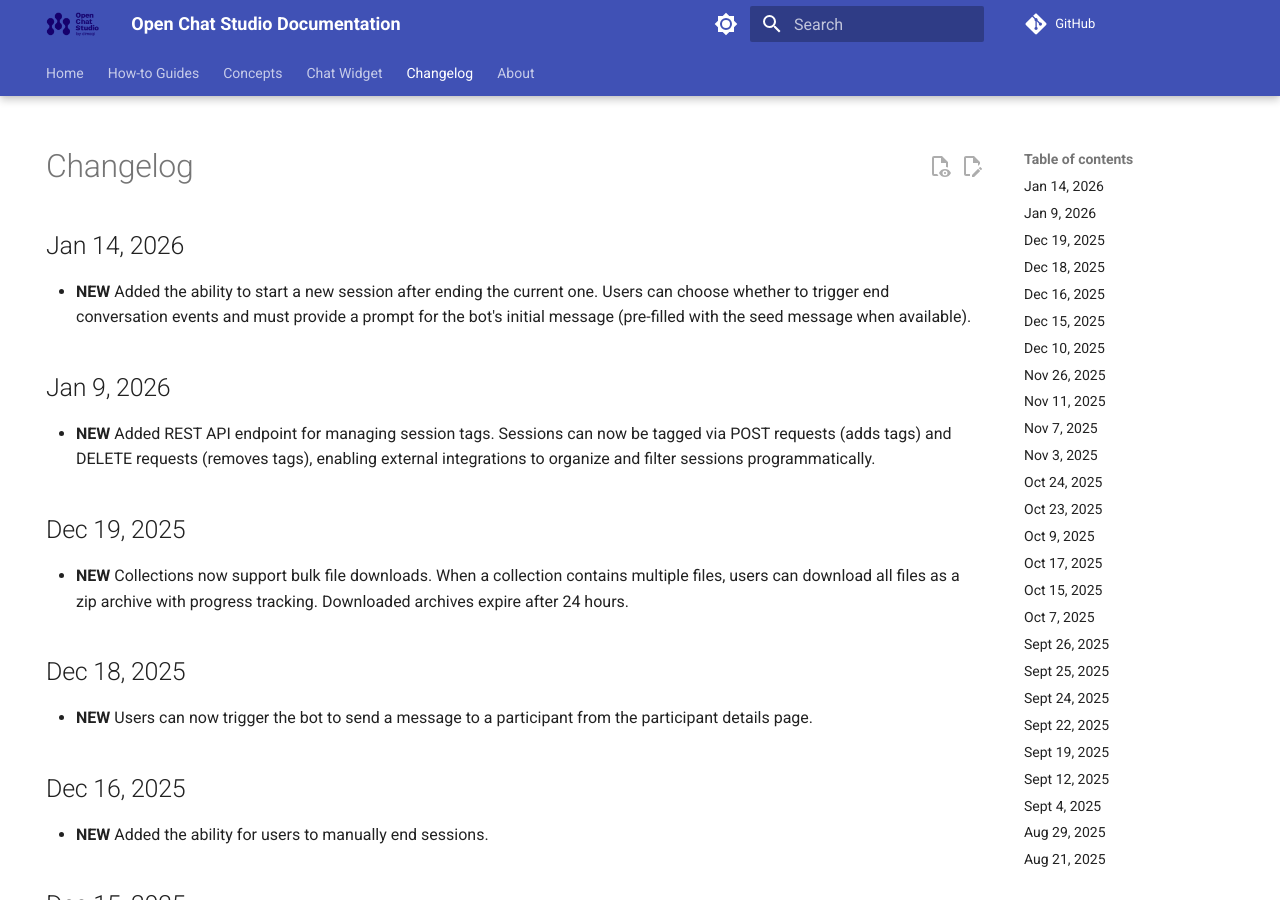
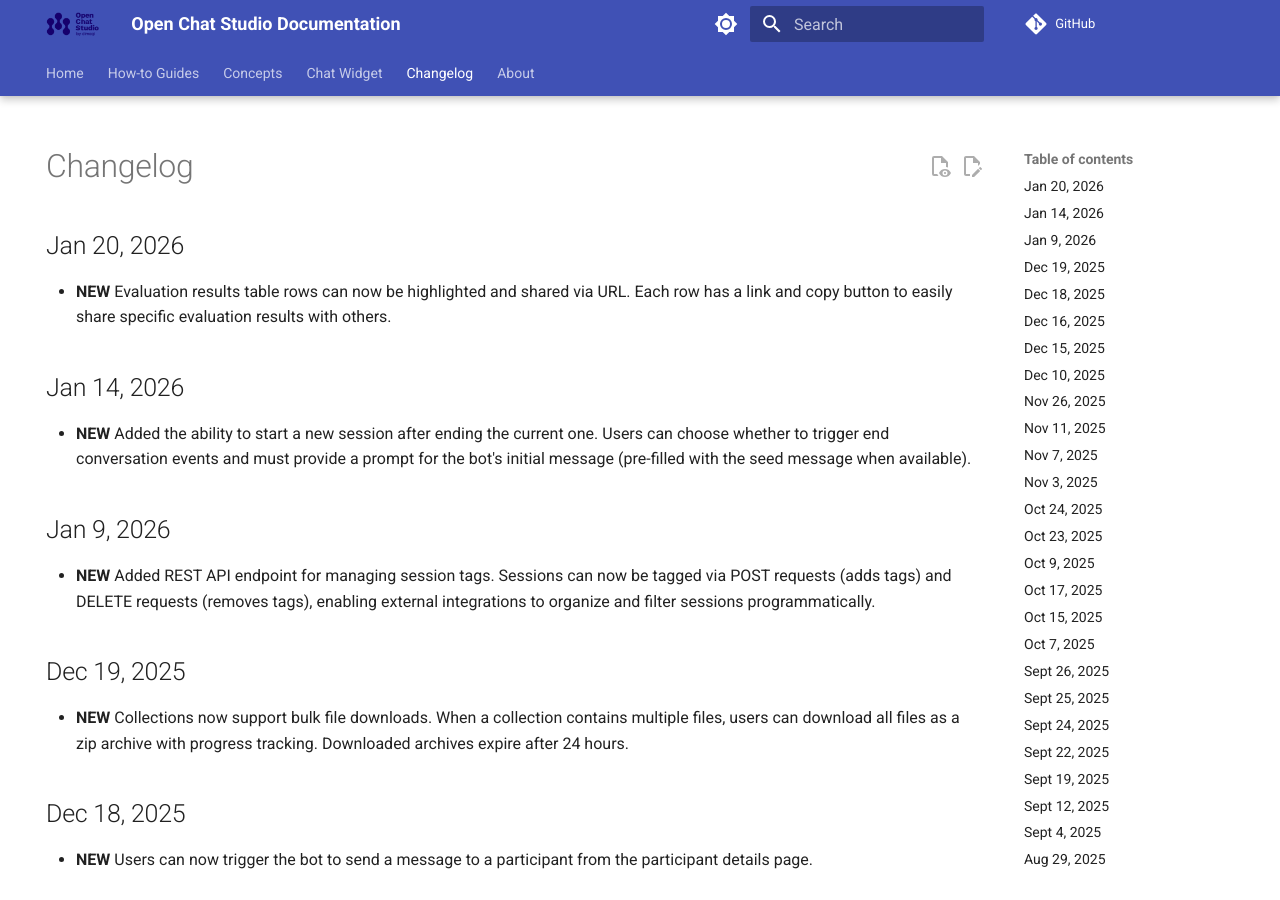
Before and after one commit to dimagi/open-chat-studio-docs, an MkDocs documentation site: the page built from docs/changelog.md, in a window 1280 px wide and 900 px high. Built offline with MkDocs 1.6.1 and Material for MkDocs 9.7.7, drawn with Linux system fonts in a browser that asks for light colours; emoji names are drawn with the system emoji font; a script that is not in the unit is left out; comment, search, counter and statistics services are not loaded.

Commit message:
update changelog and docs from OCS PR #2636

```diff
--- a/docs/changelog.md
+++ b/docs/changelog.md
@@ -4,6 +4,9 @@ hide:
 ---
 
 # Changelog
+## Jan 20, 2026
+* **NEW** Evaluation results table rows can now be highlighted and shared via URL. Each row has a link and copy button to easily share specific evaluation results with others.
+
 ## Jan 14, 2026
 * **NEW** Added the ability to start a new session after ending the current one. Users can choose whether to trigger end conversation events and must provide a prompt for the bot's initial message (pre-filled with the seed message when available).
 
```
